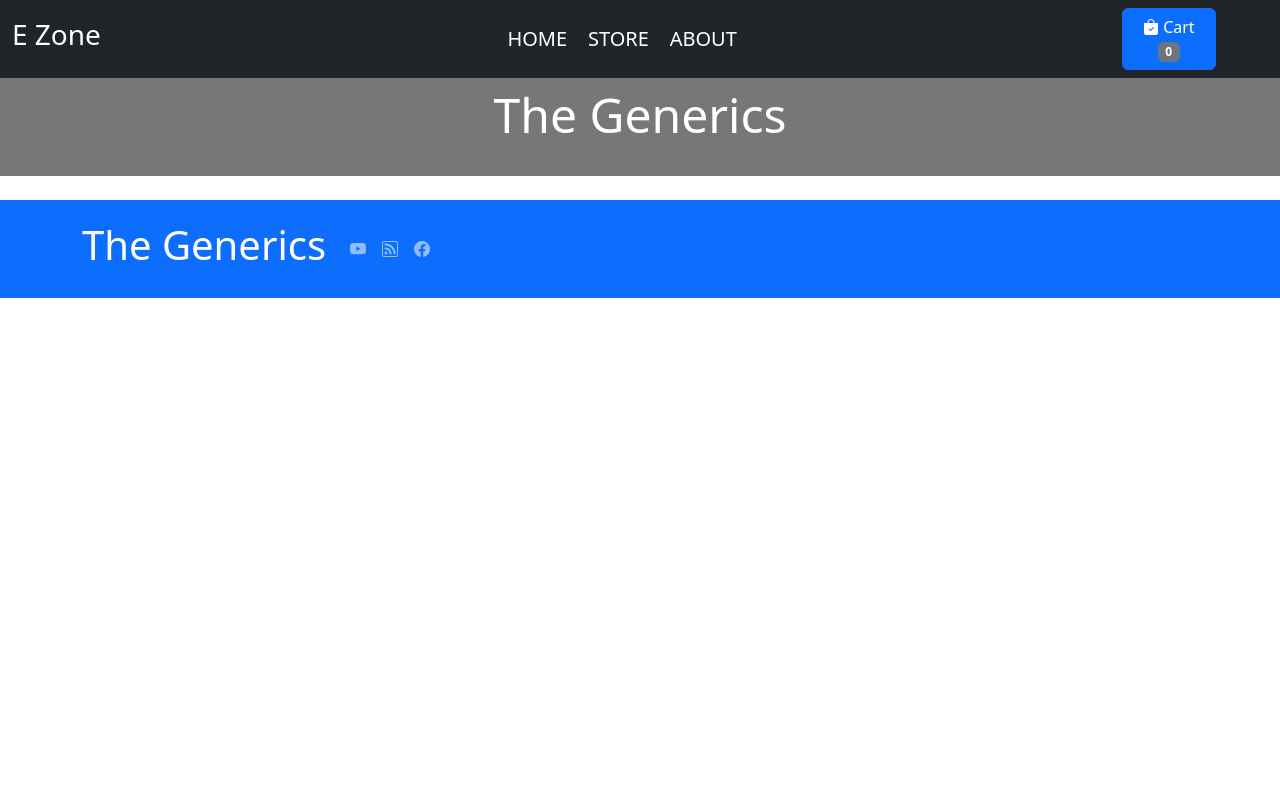
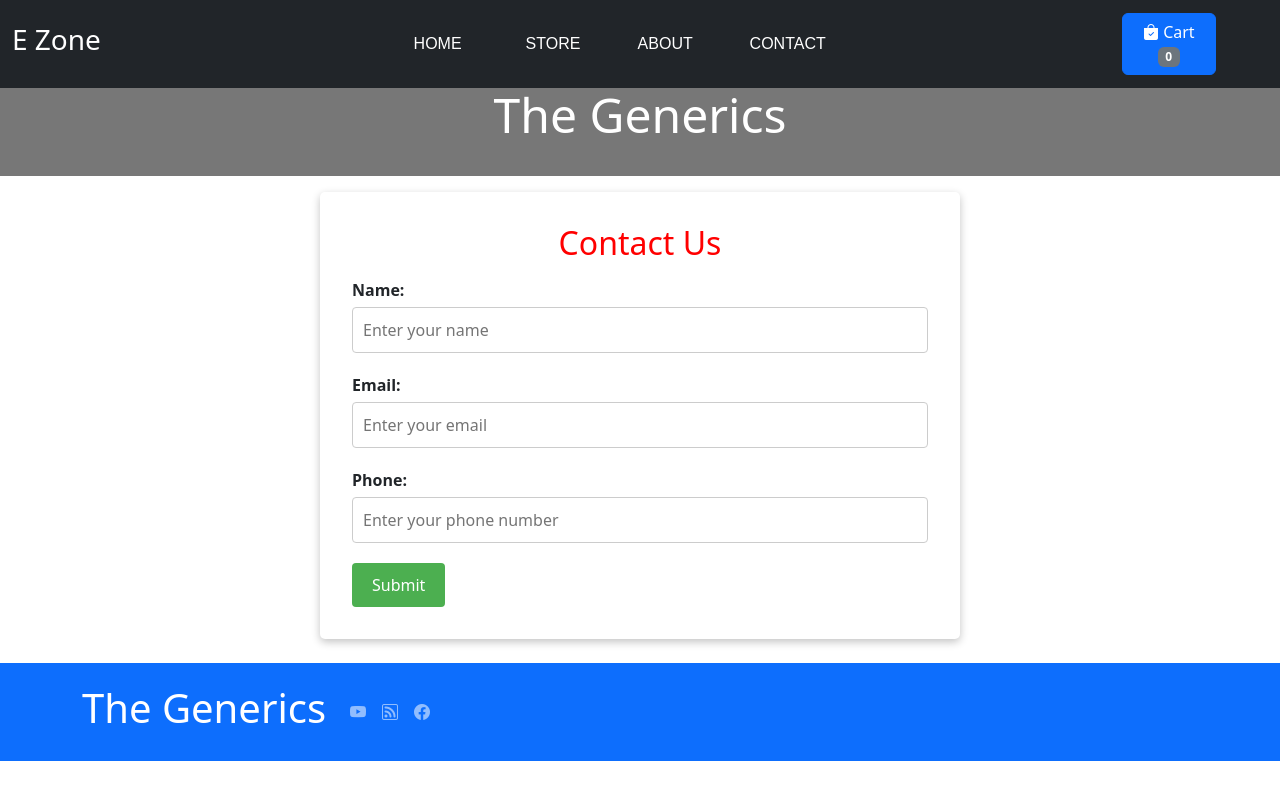
Before and after one commit to udvikas/ecommerce-website, a React (Create React App) app: page /contact in a window 1280 px wide. Built offline with nearby package versions, Linux system fonts and the light colour scheme.

Commit message:
commit-6(adding Contact page using Router)

```diff
--- a/src/App.js
+++ b/src/App.js
@@ -1,21 +1,23 @@
 import React from "react";
 import Header from "./components/Header/Header";
 import Footer from "./components/Footer/Footer";
-import HomePage from "./pages/Homepage";
 import Mainbar from "./components/Mainbar/Mainbar";
 import Strip from "./components/Header/Strip";
 import AboutPage from "./pages/AboutPage";
-import { Routes, Route } from "react-router-dom";
+import {Routes, Route } from "react-router-dom";
+import ContactUs from "./pages/ContactUs";
+import Homepage from "./pages/Homepage";
 
 function App() {
   return (
     <>
       <Header />
-      <Strip/>
+      <Strip />
       <Routes>
-        <Route path="/home" element={<HomePage />} />
-        <Route path="/store" element={<Mainbar />} />
-        <Route path="/about" element={<AboutPage />} />
+        <Route path="/home" element=<Homepage /> />
+        <Route exact path="/store" element=<Mainbar /> />
+        <Route path="/about" element=<AboutPage /> />
+        <Route path="/contact" element=<ContactUs /> />
       </Routes>
       <Footer />
     </>
--- a/src/components/Header/Header.css
+++ /dev/null
@@ -1,9 +0,0 @@
-
-.navtab {
-   display:flex;
-   margin-right: 21rem;
-   list-style: none;
-}
-.tab {
-    list-style: none;
-}
--- a/src/components/Header/Header.js
+++ b/src/components/Header/Header.js
@@ -1,6 +1,7 @@
 import React, { useContext, useState } from "react";
 import { Navbar, Container, Button } from "react-bootstrap";
-import "./Header.css";
+import classes  from "./Header.module.css";
+
 import Cart from "../Cart/Cart";
 import { CartContext } from "../../MyContext";
 import { NavLink } from "react-router-dom";
@@ -28,8 +29,51 @@ const Header = () => {
           <Navbar.Brand>
             <h3>E Zone</h3>
           </Navbar.Brand>
-          <Navbar.Brand>
-            <span className="navtab">
+          <header className={classes.header}>
+            <nav>
+              <ul>
+                <li>
+                  <NavLink to="/home">
+                    HOME
+                  </NavLink>
+                </li>
+                <li>
+                  <NavLink to="/store">
+                    STORE
+                  </NavLink>
+                </li>
+                <li>
+                  <NavLink to="/about">
+                    ABOUT
+                  </NavLink>
+                </li>
+                <li>
+                  <NavLink to="/contact">
+                    CONTACT
+                  </NavLink>
+                </li>
+              </ul>
+            </nav>
+          </header>
+        </Container>
+        <Button
+          style={{ marginRight: "4rem" }}
+          variant="primary"
+          onClick={() => setModalShow(true)}
+        >
+          <i className="bi bi-bag-check-fill"></i> Cart{" "}
+          <span className="badge bg-secondary">{quantity}</span>
+        </Button>
+        <Cart show={modalShow} onHide={() => setModalShow(false)} />
+      </Navbar>
+    </>
+  );
+};
+
+export default Header;
+
+{
+  /* <span className="navtab">
               <NavLink
                 to="/home"
                 style={{
@@ -54,21 +98,11 @@ const Header = () => {
                 ABOUT
               </NavLink>
               &nbsp;&nbsp;&nbsp;&nbsp;
-            </span>
-          </Navbar.Brand>
-        </Container>
-        <Button
-          style={{ marginRight: "4rem" }}
-          variant="primary"
-          onClick={() => setModalShow(true)}
-        >
-          <i className="bi bi-bag-check-fill"></i> Cart{" "}
-          <span className="badge bg-secondary">{quantity}</span>
-        </Button>
-        <Cart show={modalShow} onHide={() => setModalShow(false)} />
-      </Navbar>
-    </>
-  );
-};
-
-export default Header;
+              <NavLink
+                to="/contactus"
+                style={{ color: "#fff", textDecoration: "none" }}
+              >
+                CONTACT US
+              </NavLink>
+            </span> */
+}
--- /dev/null
+++ b/src/components/Header/Header.module.css
@@ -0,0 +1,32 @@
+
+
+.header {
+    height: 100%;
+    margin-right: 15rem;
+    padding: 1.5rem;
+    font-family: Arial, Helvetica, sans-serif;
+}
+.header ul{
+    height: 100%;
+    list-style: none;
+    display: flex;
+    padding: 0;
+    margin: 0;
+    align-items: center;
+    justify-content: center;
+}
+.header li {
+    margin: 0 1rem;
+    width: 5rem;
+}
+.header a {
+    color: white;
+    text-decoration: none;
+}
+.header a:hover,
+.header a:active,
+.header a.active {
+    color: #95bcf0;
+    padding-bottom: 0.25rem;
+    border-bottom: 4px solid #95bcf0;
+}
--- /dev/null
+++ b/src/pages/ContactUs.css
@@ -0,0 +1,42 @@
+/* Example CSS Styles */
+.box {
+    width: 50%;
+    margin: auto;
+    padding: 2rem;
+    margin-top: 1rem;
+    box-shadow: rgba(0, 0, 0, 0.24) 0px 3px 8px;
+    border-radius: 5px;
+}
+
+
+.form-group {
+    margin-bottom: 20px;
+  }
+
+  label {
+    display: block;
+    margin-bottom: 5px;
+    font-weight: bold;
+  }
+
+  input[type="text"],
+  input[type="email"],
+  input[type="tel"] {
+    padding: 10px;
+    width: 100%;
+    border: 1px solid #ccc;
+    border-radius: 4px;
+  }
+
+  button[type="submit"] {
+    padding: 10px 20px;
+    background-color: #4CAF50;
+    color: white;
+    border: none;
+    border-radius: 4px;
+    cursor: pointer;
+  }
+
+  button[type="submit"]:hover {
+    background-color: #45a049;
+  }
--- /dev/null
+++ b/src/pages/ContactUs.js
@@ -0,0 +1,67 @@
+
+import React from 'react';
+import './ContactUs.css';
+
+const ContactUs = () => {
+
+   async function submitHandler(event){
+    event.preventDefault();
+
+    // Get the form data
+    const name = event.target.elements.name.value;
+    const email = event.target.elements.email.value;
+    const phone = event.target.elements.phone.value;
+
+    // create the request body object
+    const data = {
+      name,
+      email,
+      phone,
+    }
+    try {
+      // send the POST request to the server
+      const response = await fetch('https://ecommerce-fetching-default-rtdb.firebaseio.com/data.json', {
+        method: 'POST',
+        headers: {
+          'Content-Type': 'application/json',
+        },
+        body: JSON.stringify(data),
+      });
+      // Handle the response from the server
+      const result = await response.json();
+
+      //show additional message and success message
+      console.log(result)
+
+    } catch (error) {
+
+      // handle any error that occurred during the request.
+      console.error('Error', error);
+    }
+  }
+  return (
+    <div className='box'>
+      <h2>Contact Us</h2>
+      <form onSubmit={submitHandler}>
+        <div className="form-group">
+          <label htmlFor="name">Name:</label>
+          <input type="text" id="name" name="name" placeholder="Enter your name" />
+        </div>
+
+        <div className="form-group">
+          <label htmlFor="email">Email:</label>
+          <input type="email" id="email" name="email" placeholder="Enter your email" />
+        </div>
+
+        <div className="form-group">
+          <label htmlFor="phone">Phone:</label>
+          <input type="tel" id="phone" name="phone" placeholder="Enter your phone number" />
+        </div>
+
+        <button type="submit">Submit</button>
+      </form>
+    </div>
+  );
+}
+
+export default ContactUs;
```
